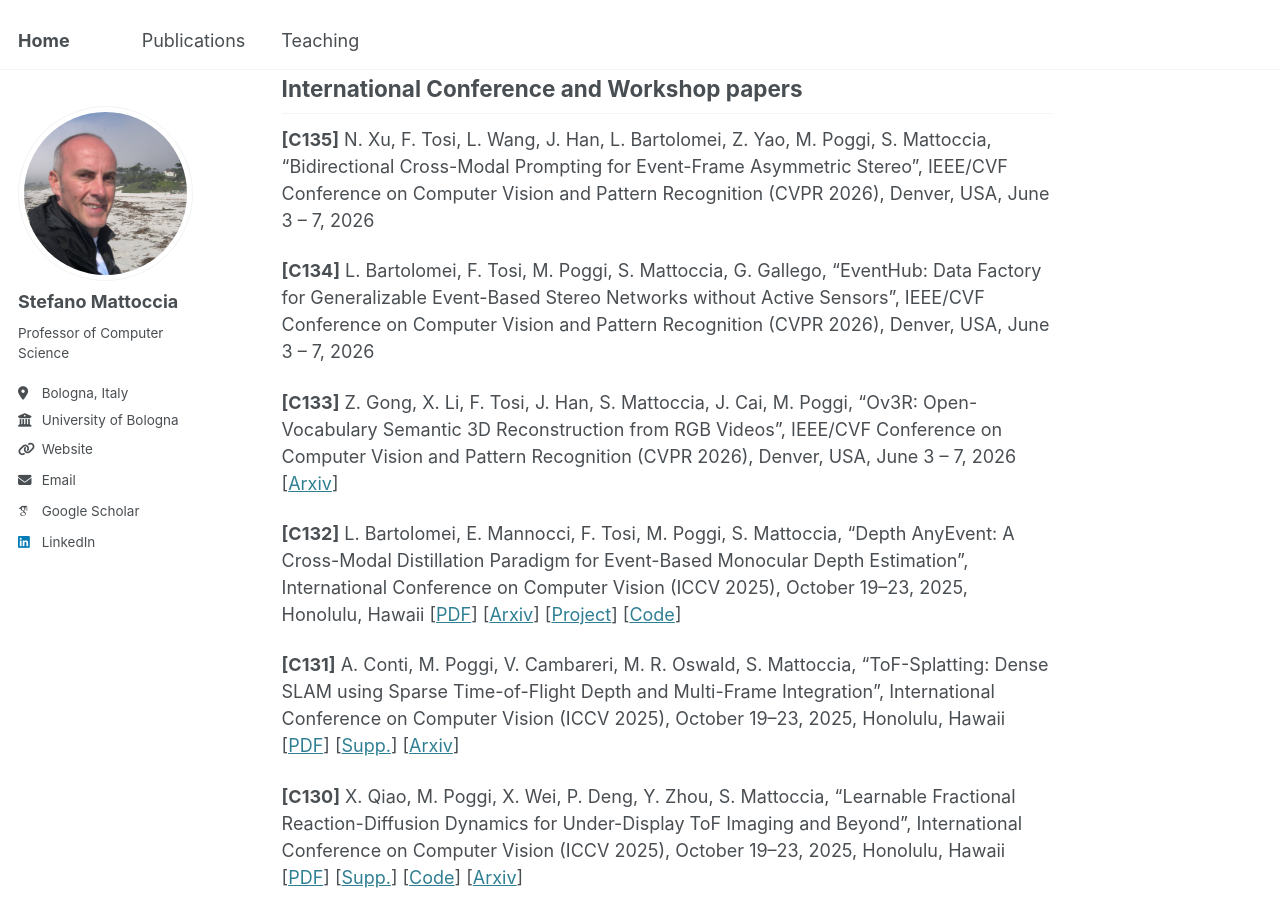
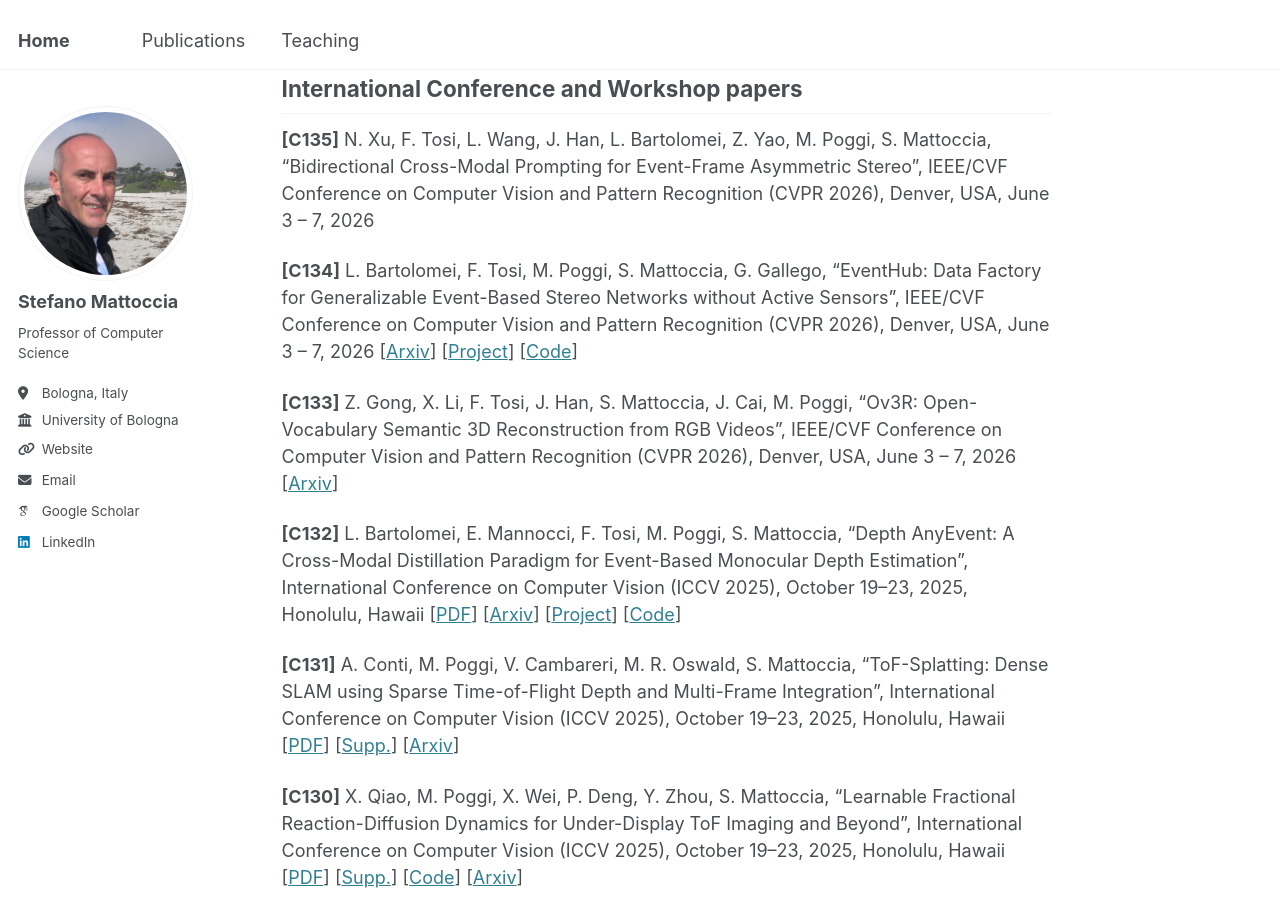
Before and after one commit to stefanomattoccia/stefanomattoccia.github.io, a Jekyll site: the page built from _pages/publications.md, in a window 1280 px wide and 900 px high, scrolled down 4608 px. Built offline with Jekyll 4.4.1, drawn with Linux system fonts in a browser that asks for light colours; some web fonts are replaced.

Commit message:
Update publications.md

```diff
--- a/_pages/publications.md
+++ b/_pages/publications.md
@@ -102,10 +102,10 @@ International Conference and Workshop papers
 
 **[C135]** N. Xu, F. Tosi, L. Wang, J. Han, L. Bartolomei, Z. Yao, M. Poggi, S. Mattoccia, “Bidirectional Cross-Modal Prompting for Event-Frame Asymmetric Stereo”, IEEE/CVF Conference on Computer Vision and Pattern Recognition (CVPR 2026), Denver, USA, June 3 – 7, 2026
 
-**[C134]** L. Bartolomei, F. Tosi, M. Poggi, S. Mattoccia, G. Gallego, “EventHub: Data Factory for Generalizable Event-Based Stereo Networks without Active Sensors”, IEEE/CVF Conference on Computer Vision and Pattern Recognition (CVPR 2026), Denver, USA, June 3 – 7, 2026
+**[C134]** L. Bartolomei, F. Tosi, M. Poggi, S. Mattoccia, G. Gallego, “EventHub: Data Factory for Generalizable Event-Based Stereo Networks without Active Sensors”, IEEE/CVF Conference on Computer Vision and Pattern Recognition (CVPR 2026), Denver, USA, June 3 – 7, 2026 [[Arxiv](https://arxiv.org/pdf/2604.02331)] [[Project](https://bartn8.github.io/eventhub/)] [[Code](https://github.com/bartn8/eventhub)]
+
 
 **[C133]** Z. Gong, X. Li, F. Tosi, J. Han, S. Mattoccia, J. Cai, M. Poggi, “Ov3R: Open-Vocabulary Semantic 3D Reconstruction from RGB Videos”, IEEE/CVF Conference on Computer Vision and Pattern Recognition (CVPR 2026), Denver, USA, June 3 – 7, 2026 [[Arxiv](https://arxiv.org/pdf/2507.22052)]
-
 
 **[C132]** L. Bartolomei, E. Mannocci, F. Tosi, M. Poggi, S. Mattoccia, "Depth AnyEvent: A Cross-Modal Distillation Paradigm for Event-Based Monocular Depth Estimation", International Conference on Computer Vision (ICCV 2025), October 19–23, 2025, Honolulu, Hawaii [[PDF](https://openaccess.thecvf.com/content/ICCV2025/papers/Bartolomei_Depth_AnyEvent_A_Cross-Modal_Distillation_Paradigm_for_Event-Based_Monocular_Depth_ICCV_2025_paper.pdf)] [[Arxiv](https://arxiv.org/pdf/2509.15224)] [[Project](https://bartn8.github.io/depthanyevent/)] [[Code](https://github.com/bartn8/depthanyevent/)]
 
```
